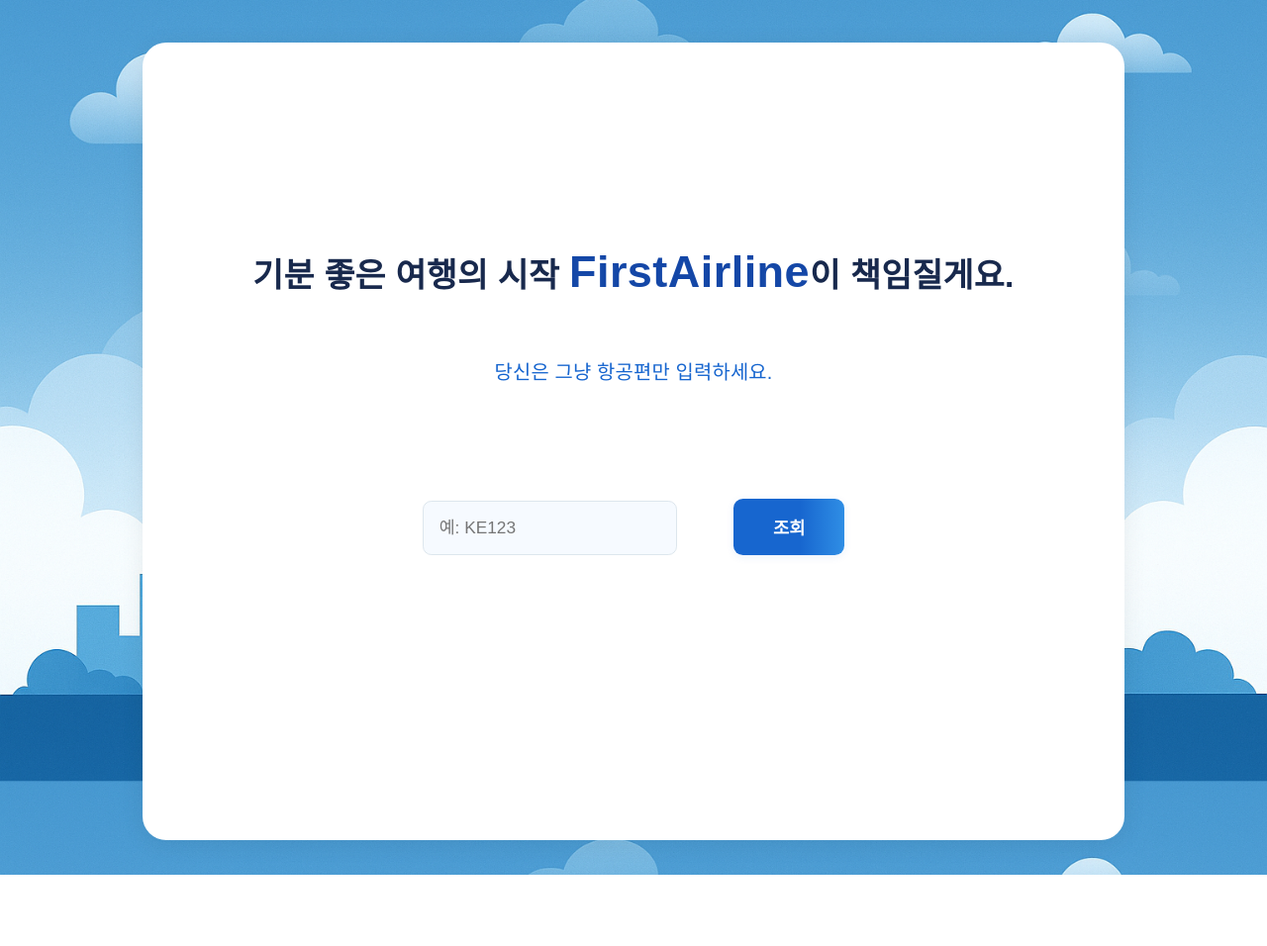
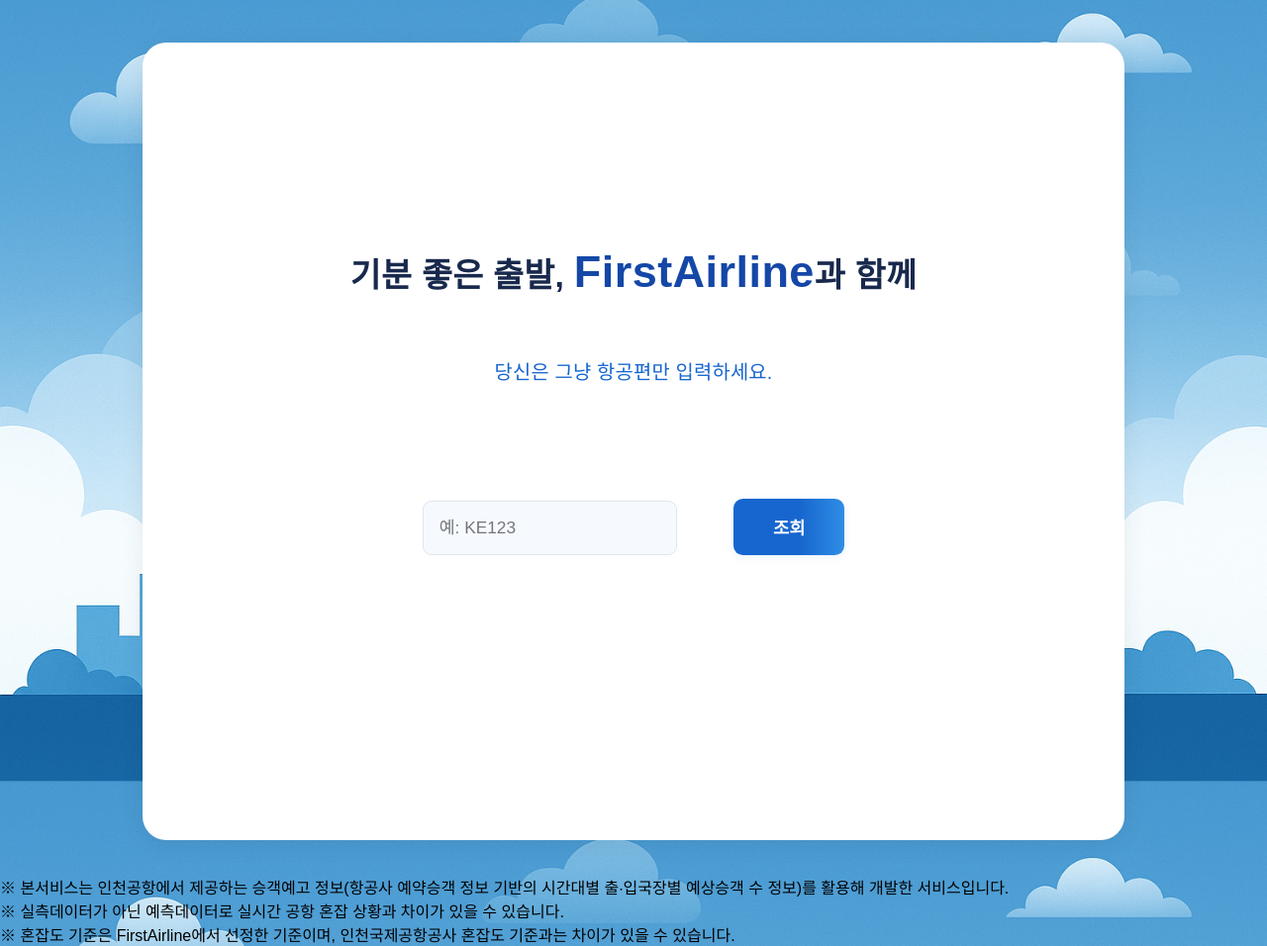
Before and after one commit to FirstAirline/firstairline-core, a Flask app: page / in a window 1280 px wide. Shown: the part 64-1020 px from the top of the page at 99% size. Before the commit the page ends 948 px from the top, so only its background shows below. Run offline with Flask 3, Linux system fonts and the light colour scheme; data that the repository does not hold is empty; some libraries are stand-ins or nearby versions.

Commit message:
Update index.html

```diff
--- a/flask_web/templates/index.html
+++ b/flask_web/templates/index.html
@@ -251,7 +251,7 @@
             margin-bottom: 1.1rem;
         }
         .arrival-info-title {
-            font-size: 1.23rem;
+            font-size: 1.4rem;
             font-weight: 800;
             color: #1766cf;
             margin-bottom: 0.38em;
@@ -378,7 +378,7 @@
                 <!-- 안내문구 START -->
                 <div class="intro-wrap">
                     <div class="intro-title">
-                        기분 좋은 여행의 시작 <span class="intro-title-airline">FirstAirline</span>이 책임질게요.
+                        기분 좋은 출발, <span class="intro-title-airline">FirstAirline</span>과 함께
                     </div>
                     <div class="intro-desc">당신은 그냥 항공편만 입력하세요.</div>
                 </div>
@@ -455,6 +455,10 @@
                                 style="margin-bottom:0.2em; font-size:1.55em; color:#1966b7; font-weight:600; letter-spacing:0.01em; white-space:pre-line; line-height:1;">
                                 예상 혼잡도와 지연시간으로 보아 공항에는 <span style="color:#dc4747; font-weight:700;">"{{ rec_arrival_time }}"</span>까지 도착하길 추천드립니다.
                             </div>
+                            <div class="flight-status-guide" style="margin-top:0.3em; font-size:1.3em; color:#1966b7; font-weight:600;">
+                                ✈️현재 항공편 <span style="color:#dc4747;">{{ result[0][2] }}</span> 은
+                                <span style="color:#dc4747;">{{ result_arrival.remark if result_arrival.remark else '-' }}</span> 상태 입니다.
+                            </div>
                         {% elif congestion_info %}
                             <div class="congestion-guide"
                                 style="margin:1.1em 0 0.4em 0; font-size:1.3em; color:#1966b7; font-weight:700; letter-spacing:0.01em;">
@@ -503,7 +507,7 @@
                     <!-- 도착지 날씨카드만 테이블 아래에 위치 -->
                     <div class="arrival-info-card two-col-arrival arrival-shadow">
                         <div class="arrival-info-title">
-                            {{ result_arrival.arrival_city_name if result_arrival.arrival_city_name != "-" else "도착지" }}의 날씨
+                            {{ result_arrival.arrival_city_name if result_arrival.arrival_city_name != "-" else "도착지" }}의 현지상황을 알려드립니다!
                             {% if result_arrival.wimage %}
                             <img class="arrival-info-img" src="{{ result_arrival.wimage }}" alt="도착지 날씨"
                                 style="width:38px; height:38px; border-radius:0.7em; margin-bottom:-6px; margin-left:0.55em; vertical-align:middle;">
@@ -523,7 +527,7 @@
                                 </div>
                                 <div>
                                     <div>바람 : {{ result_arrival.wind if result_arrival.wind else '-' }} m/s</div>
-                                    <div>비행상태 : {{ result_arrival.remark if result_arrival.remark else '-' }}</div>
+                                    <!-- <div>비행상태 : {{ result_arrival.remark if result_arrival.remark else '-' }}</div> -->
                                 </div>
                             </div>
                         </div>
@@ -594,6 +598,13 @@
         </div>
     </main>
 </div>
+<footer class="main-footer-info">
+    <div>
+        ※ 본서비스는 인천공항에서 제공하는 승객예고 정보(항공사 예약승객 정보 기반의 시간대별 출∙입국장별 예상승객 수 정보)를 활용해 개발한 서비스입니다.<br>
+        ※ 실측데이터가 아닌 예측데이터로 실시간 공항 혼잡 상황과 차이가 있을 수 있습니다.<br>
+        ※ 혼잡도 기준은 FirstAirline에서 선정한 기준이며, 인천국제공항공사 혼잡도 기준과는 차이가 있을 수 있습니다.
+    </div>
+</footer>
 <script>
 document.addEventListener('DOMContentLoaded', function() {
     document.querySelectorAll('table tr[data-flight-no]').forEach(function(tr) {
```
